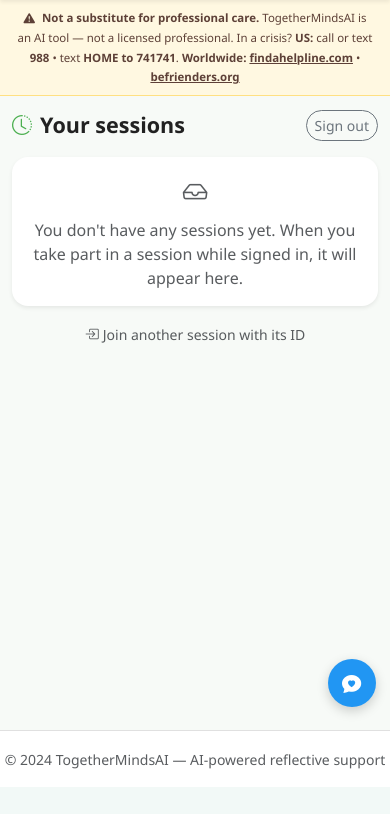
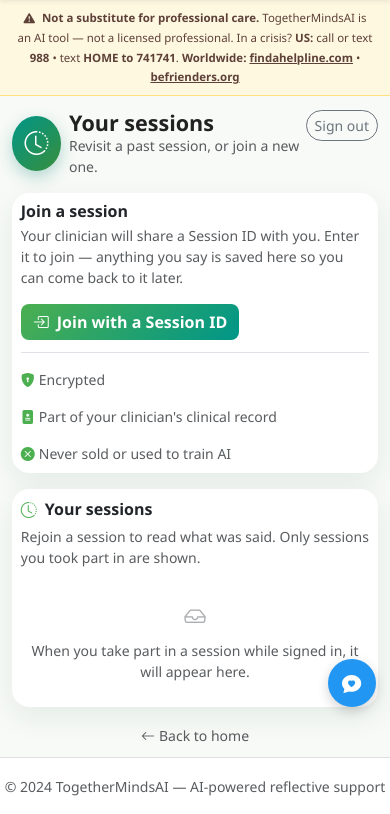
Before and after one commit to OnlineGBC/TogetherMindsAI, a Flask app: page /me/sessions in a window 390 px wide. Shown: the part 57-871 px from the top of the page. Before the commit the page ends 844 px from the top, so only its background shows below. Run offline with Flask 3, Linux system fonts and the light colour scheme; the visitor is signed in with stand-in values (Sample User, id 1); parts of the project's set-up code (start-up, migrations or seed data) failed here and were passed over; some libraries are stand-ins or nearby versions.

Commit message:
Client sessions page: same responsive left-sidebar layout
Mirror the therapist page on /me/sessions: the session list becomes a sticky
left sidebar (>=992px) with a companion main panel on the right; below 992px it
stacks with the panel first and sessions beneath (Bootstrap order utilities).

Since clients have no "start session" action, the right panel is a brief
welcome plus a "Join with a Session ID" button and the privacy reassurance
(encrypted, part of the clinician's clinical record, never sold/trained).
Session rows stack vertically like the therapist sidebar, keep Rejoin only (no
clinical-record export for clients), and an empty state renders when there are
none. Template/CSS only.

```diff
--- a/templates/my_sessions.html
+++ b/templates/my_sessions.html
@@ -3,57 +3,114 @@
 
 {% block content %}
 <style>
+  .ms-hero-icon {
+    width: 3.4rem; height: 3.4rem; border-radius: 50%;
+    display: inline-flex; align-items: center; justify-content: center;
+    background: linear-gradient(135deg, var(--teal-primary) 0%, var(--green-dark) 100%);
+    color: #fff; font-size: 1.5rem;
+    box-shadow: 0 6px 16px rgba(0, 121, 107, 0.28);
+  }
+  .ms-card {
+    border: 1px solid #e8eeec;
+    border-radius: 1.1rem;
+    box-shadow: 0 10px 30px rgba(15, 60, 55, 0.08);
+  }
+
+  /* Session rows — compact, stack vertically to fit the sidebar */
   .resume-item {
-    border: 1px solid var(--border-soft, #e3e8e6);
-    border-radius: 0.75rem;
-    padding: 0.65rem 0.85rem;
-    background: #fff;
+    border: 1px solid #e3e8e6;
+    border-radius: 0.6rem;
+    padding: 0.55rem 0.7rem;
+    color: inherit;
+    transition: border-color 0.15s ease, background 0.15s ease;
   }
+  .resume-item:hover { border-color: var(--teal-primary); background: #f4f9f8; color: inherit; }
   .min-w-0 { min-width: 0; }
+
+  /* Sessions sidebar — sticky alongside the main panel on laptop/desktop;
+     stacks above the main panel on phones and portrait tablets. */
+  @media (min-width: 992px) {
+    .ms-sidebar { position: sticky; top: 1rem; }
+    .ms-sessions-scroll { max-height: calc(100vh - 13rem); overflow-y: auto; }
+  }
 </style>
-<div class="row justify-content-center">
-    <div class="col-md-10 col-lg-8 col-xl-7">
 
-        <div class="d-flex align-items-center justify-content-between mb-3">
-            <div class="d-flex align-items-center gap-2">
-                <i class="bi bi-clock-history text-primary-green fs-5"></i>
-                <h4 class="fw-bold mb-0">Your sessions</h4>
+<div class="row g-3 justify-content-center">
+
+    <!-- Your sessions — left sidebar on laptop/desktop, below the panel on small screens -->
+    <div class="col-12 col-lg-4 order-2 order-lg-1">
+        <div class="card ms-card border-0 ms-sidebar">
+            <div class="card-body p-3">
+                <div class="d-flex align-items-center gap-2 mb-1">
+                    <i class="bi bi-clock-history text-primary-green"></i>
+                    <h6 class="fw-bold mb-0">Your sessions</h6>
                 </div>
-            <a href="{{ url_for('logout') }}" class="btn btn-sm btn-outline-secondary rounded-pill">Sign out</a>
-        </div>
-
+                <p class="text-muted small mb-3">Rejoin a session to read what was said. Only sessions you took part in are shown.</p>
                 {% if my_sessions %}
-        <p class="text-muted small mb-3">Rejoin a session to read what was said. Only sessions you took part in are shown.</p>
                 {% set labels = {'solo': '1:1 Session', 'couple': 'Couple Session', 'group': 'Group Session'} %}
                 {% set icons  = {'solo': 'person-fill', 'couple': 'people-fill', 'group': 'person-lines-fill'} %}
-        <div class="d-grid gap-2">
+                <div class="d-grid gap-2 ms-sessions-scroll">
                     {% for s in my_sessions %}
-            <div class="resume-item d-flex align-items-center gap-2">
+                    <div class="resume-item">
+                        <div class="d-flex align-items-center gap-2 mb-1">
                             <i class="bi bi-{{ icons.get(s.mode, 'person-fill') }} text-primary-green flex-shrink-0"></i>
-                <span class="flex-grow-1 min-w-0">
-                    <span class="fw-semibold">{{ labels.get(s.mode, s.mode) }}</span>
-                    <span class="font-monospace small text-muted d-block text-truncate">{{ s.id }}</span>
-                </span>
-                <span class="small text-muted d-none d-md-inline flex-shrink-0">{{ s.created_at.strftime('%Y-%m-%d %H:%M') }}</span>
+                            <span class="fw-semibold flex-grow-1 min-w-0 text-truncate">{{ labels.get(s.mode, s.mode) }}</span>
+                        </div>
+                        <div class="font-monospace small text-muted text-truncate mb-2">{{ s.id }}</div>
+                        <div class="d-flex align-items-center gap-2">
+                            <span class="small text-muted flex-grow-1">{{ s.created_at.strftime('%Y-%m-%d %H:%M') }}</span>
                             <a href="{{ url_for('therapy_' + s.mode, session_id=s.id) }}" class="btn btn-sm btn-outline-green rounded-pill flex-shrink-0">Rejoin</a>
+                        </div>
                     </div>
                     {% endfor %}
                 </div>
                 {% else %}
-        <div class="card border-0 shadow-sm rounded-4">
-            <div class="card-body p-4 text-center text-muted">
-                <i class="bi bi-inbox fs-2 d-block mb-2"></i>
-                You don't have any sessions yet. When you take part in a session while signed in, it will appear here.
+                <div class="text-muted small text-center py-4">
+                    <i class="bi bi-inbox d-block fs-4 mb-2 opacity-50"></i>
+                    When you take part in a session while signed in, it will appear here.
+                </div>
+                {% endif %}
             </div>
         </div>
-        {% endif %}
+    </div>
 
-        <div class="text-center mt-3">
-            <a href="{{ url_for('session_join_get') }}" class="text-muted small text-decoration-none">
-                <i class="bi bi-box-arrow-in-right me-1"></i>Join another session with its ID
+    <!-- Main panel — welcome + join a session -->
+    <div class="col-12 col-lg-8 order-1 order-lg-2">
+
+        <div class="d-flex align-items-start justify-content-between mb-3">
+            <div class="d-flex align-items-center gap-2">
+                <span class="ms-hero-icon"><i class="bi bi-clock-history"></i></span>
+                <div>
+                    <h4 class="fw-bold mb-0">Your sessions</h4>
+                    <p class="text-muted mb-0 small">Revisit a past session, or join a new one.</p>
+                </div>
+            </div>
+            <a href="{{ url_for('logout') }}" class="btn btn-sm btn-outline-secondary rounded-pill flex-shrink-0">Sign out</a>
+        </div>
+
+        <div class="card ms-card border-0">
+            <div class="card-body p-3 p-md-4">
+                <h6 class="fw-bold mb-1">Join a session</h6>
+                <p class="text-muted small mb-3">
+                    Your clinician will share a Session ID with you. Enter it to join — anything you say
+                    is saved here so you can come back to it later.
+                </p>
+                <a href="{{ url_for('session_join_get') }}" class="btn btn-primary-green rounded-3">
+                    <i class="bi bi-box-arrow-in-right me-2"></i>Join with a Session ID
                 </a>
+
+                <div class="d-flex flex-wrap gap-3 mt-4 pt-3 border-top text-muted small">
+                    <span><i class="bi bi-shield-lock-fill text-primary-green me-1"></i>Encrypted</span>
+                    <span><i class="bi bi-file-medical-fill text-primary-green me-1"></i>Part of your clinician's clinical record</span>
+                    <span><i class="bi bi-x-circle-fill text-primary-green me-1"></i>Never sold or used to train AI</span>
+                </div>
+            </div>
         </div>
 
     </div>
 </div>
+
+<div class="text-center mt-3">
+    <a href="/" class="text-muted small text-decoration-none"><i class="bi bi-arrow-left me-1"></i>Back to home</a>
+</div>
 {% endblock %}
```
Lines whose indentation alone changed are shown as unchanged.
